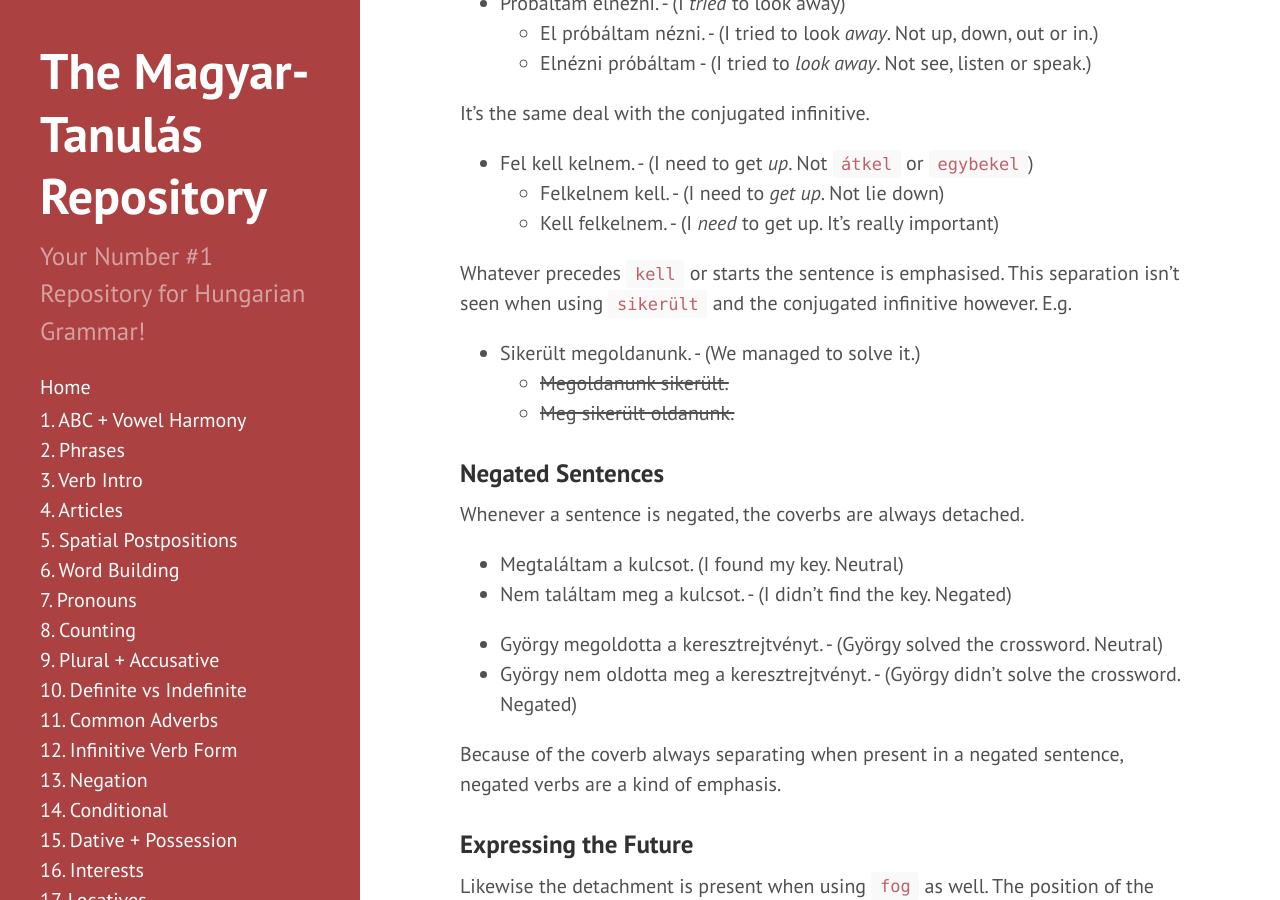
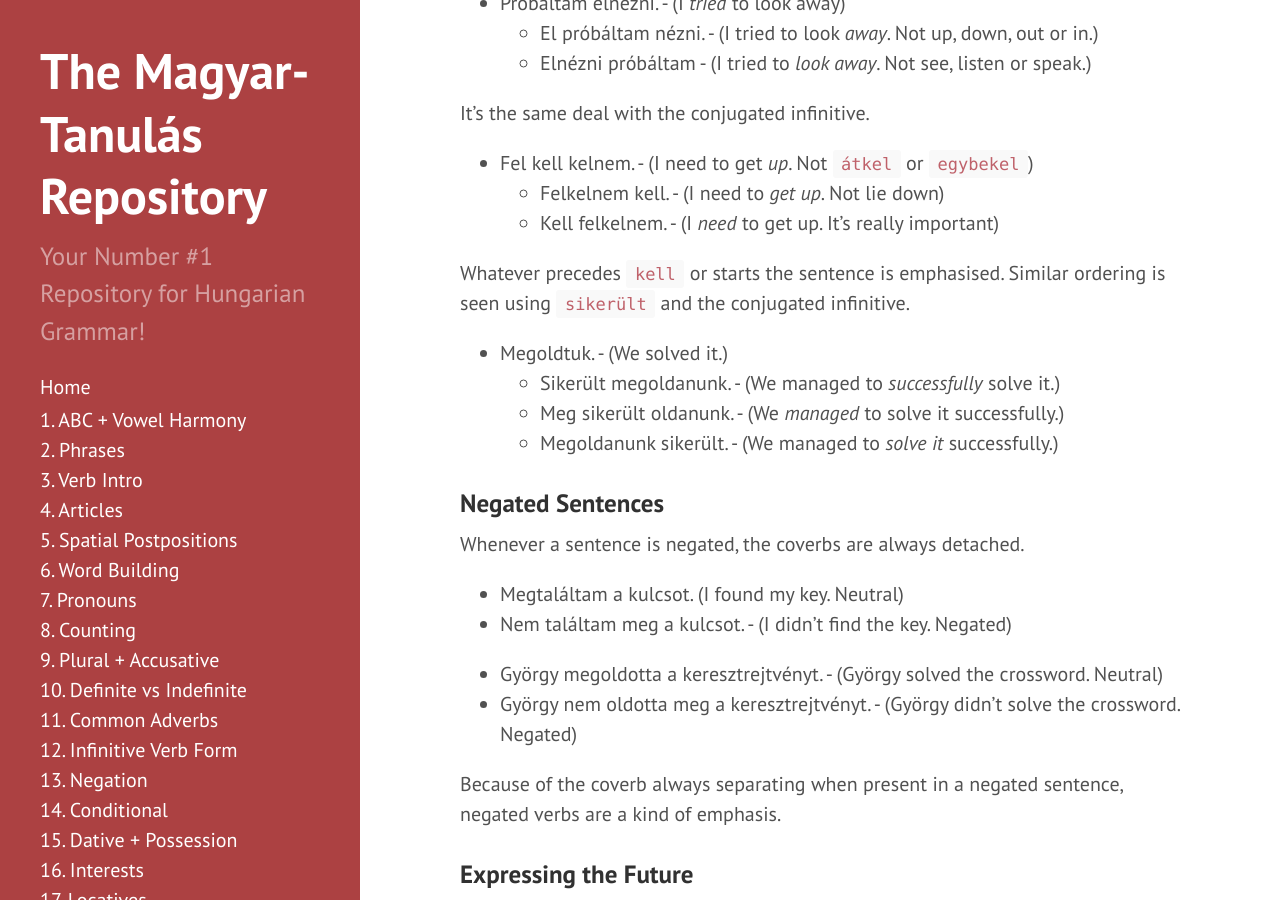
Before and after one commit to Magyartanulas/magyartanulas.github.io, a Jekyll site: the page built from coverb_separation.md, in a window 1280 px wide and 900 px high, scrolled down 806 px. Built offline with Jekyll 4.4.1, drawn with Linux system fonts in a browser that asks for light colours; comment, search, counter and statistics services are not loaded.

Commit message:
Update coverb_separation.md

```diff
--- a/coverb_separation.md
+++ b/coverb_separation.md
@@ -32,11 +32,12 @@ It's the same deal with the conjugated infinitive.
   - Felkelnem kell. - (I need to *get up*. Not lie down)
   - Kell felkelnem. - (I *need* to get up. It's really important)
 
-Whatever precedes `kell` or starts the sentence is emphasised. This separation isn't seen when using `sikerült` and the conjugated infinitive however. E.g.
+Whatever precedes `kell` or starts the sentence is emphasised. Similar ordering is seen using `sikerült` and the conjugated infinitive.
 
-* Sikerült megoldanunk. - (We managed to solve it.)
-  - ~~Megoldanunk sikerült.~~
-  - ~~Meg sikerült oldanunk.~~
+* Megoldtuk. - (We solved it.)
+  - Sikerült megoldanunk. - (We managed to *successfully* solve it.)
+  - Meg sikerült oldanunk. - (We *managed* to solve it successfully.)
+  - Megoldanunk sikerült. - (We managed to *solve it* successfully.)
 
 ### Negated Sentences
 
```
